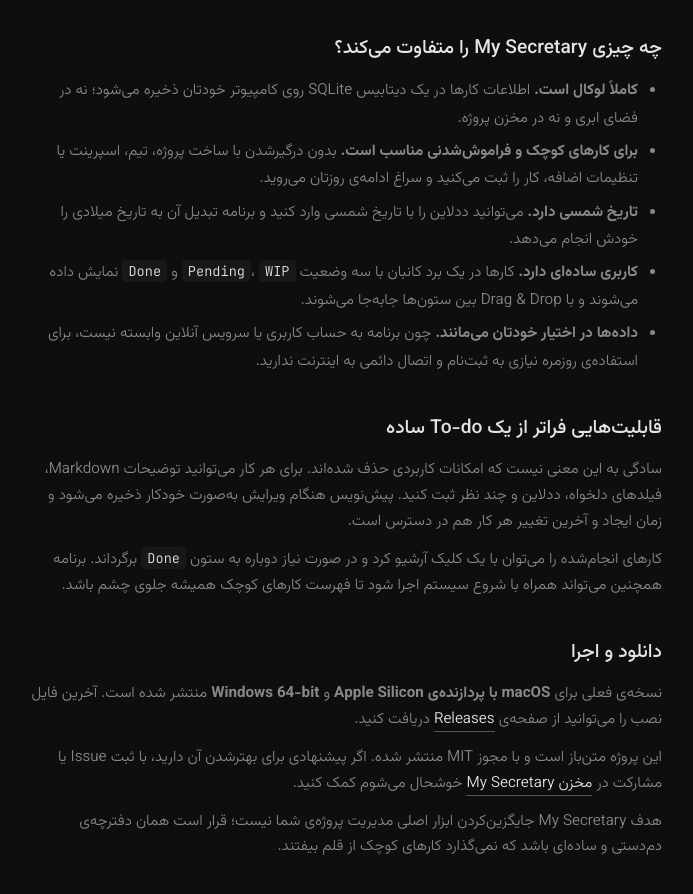
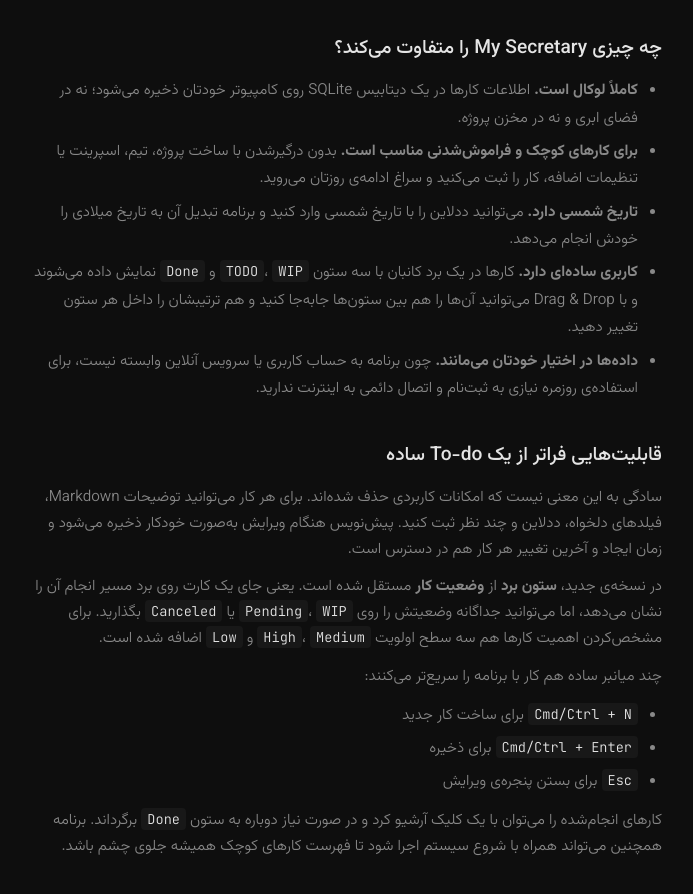
Before and after one commit to mr-farshad-r/mr-farshad-r, a Jekyll site: the page built from _posts/2026-08-25-my-secretary-local-task-manager.md, in a window 1280 px wide and 900 px high, scrolled down 934 px. Shown: the top 894 px of the window, without its empty margins (294-987 px from the left). Built offline with Jekyll 4.4.1, drawn with Linux system fonts in a browser that asks for light colours.

Commit message:
chore(post): update secretary post

```diff
--- a/_posts/2026-08-25-my-secretary-local-task-manager.md
+++ b/_posts/2026-08-25-my-secretary-local-task-manager.md
@@ -21,12 +21,20 @@
 - **کاملاً لوکال است.** اطلاعات کارها در یک دیتابیس SQLite روی کامپیوتر خودتان ذخیره می‌شود؛ نه در فضای ابری و نه در مخزن پروژه.
 - **برای کارهای کوچک و فراموش‌شدنی مناسب است.** بدون درگیرشدن با ساخت پروژه، تیم، اسپرینت یا تنظیمات اضافه، کار را ثبت می‌کنید و سراغ ادامه‌ی روزتان می‌روید.
 - **تاریخ شمسی دارد.** می‌توانید ددلاین را با تاریخ شمسی وارد کنید و برنامه تبدیل آن به تاریخ میلادی را خودش انجام می‌دهد.
-- **کاربری ساده‌ای دارد.** کارها در یک برد کانبان با سه وضعیت `Pending`، `WIP` و `Done` نمایش داده می‌شوند و با Drag & Drop بین ستون‌ها جابه‌جا می‌شوند.
+- **کاربری ساده‌ای دارد.** کارها در یک برد کانبان با سه ستون `TODO`، `WIP` و `Done` نمایش داده می‌شوند و با Drag & Drop می‌توانید آن‌ها را هم بین ستون‌ها جابه‌جا کنید و هم ترتیبشان را داخل هر ستون تغییر دهید.
 - **داده‌ها در اختیار خودتان می‌مانند.** چون برنامه به حساب کاربری یا سرویس آنلاین وابسته نیست، برای استفاده‌ی روزمره نیازی به ثبت‌نام و اتصال دائمی به اینترنت ندارید.
 
 ## قابلیت‌هایی فراتر از یک To-do ساده
 
 سادگی به این معنی نیست که امکانات کاربردی حذف شده‌اند. برای هر کار می‌توانید توضیحات Markdown، فیلدهای دلخواه، ددلاین و چند نظر ثبت کنید. پیش‌نویس هنگام ویرایش به‌صورت خودکار ذخیره می‌شود و زمان ایجاد و آخرین تغییر هر کار هم در دسترس است.
+
+در نسخه‌ی جدید، **ستون برد** از **وضعیت کار** مستقل شده است. یعنی جای یک کارت روی برد مسیر انجام آن را نشان می‌دهد، اما می‌توانید جداگانه وضعیتش را روی `Pending`، `WIP` یا `Canceled` بگذارید. برای مشخص‌کردن اهمیت کارها هم سه سطح اولویت `High`، `Medium` و `Low` اضافه شده است.
+
+چند میانبر ساده هم کار با برنامه را سریع‌تر می‌کنند:
+
+- `Cmd/Ctrl + N` برای ساخت کار جدید
+- `Cmd/Ctrl + Enter` برای ذخیره
+- `Esc` برای بستن پنجره‌ی ویرایش
 
 کارهای انجام‌شده را می‌توان با یک کلیک آرشیو کرد و در صورت نیاز دوباره به ستون `Done` برگرداند. برنامه همچنین می‌تواند همراه با شروع سیستم اجرا شود تا فهرست کارهای کوچک همیشه جلوی چشم باشد.
 
```
